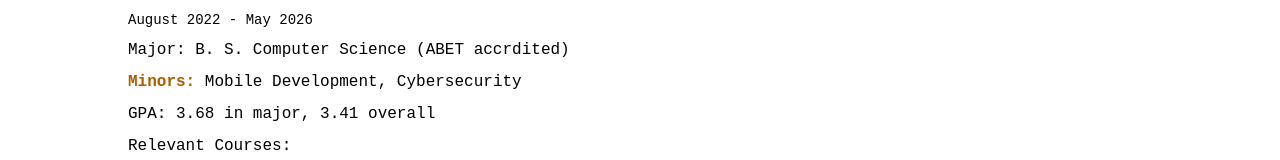
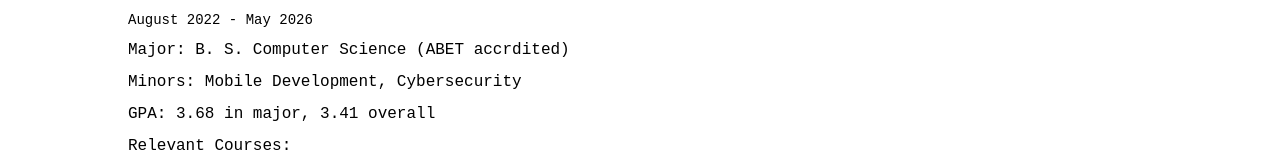
Before and after one commit to hagensv-web/hagensv-portfolio, a Next.js app: page /education in a window 1280 px wide. Shown: the part 226-386 px from the top of the page. Built offline with nearby package versions, Linux system fonts and the light colour scheme.

Commit message:
remove coloring

```diff
--- a/components/features/education/EducationSummary.tsx
+++ b/components/features/education/EducationSummary.tsx
@@ -10,7 +10,7 @@
             <h2>{ education.school }</h2>
             <p className="text-sm">{ education.startDate.toLocaleDateString('default', { month: 'long', year: 'numeric' }) } - { education.endDate?.toLocaleDateString('default', { month: 'long', year: 'numeric' }) ?? "Present" }</p>
             <p>Major: { education.major }</p>
-            <p><span className="font-bold text-yellow-700 dark:text-yellow-500">Minors:</span> { education.minors.join(", ")}</p>
+            <p>Minors: { education.minors.join(", ")}</p>
             <p>GPA: {education.majorGpa} in major, {education.overallGpa} overall</p>
             <p>Relevant Courses:</p>
             <ul>
```
